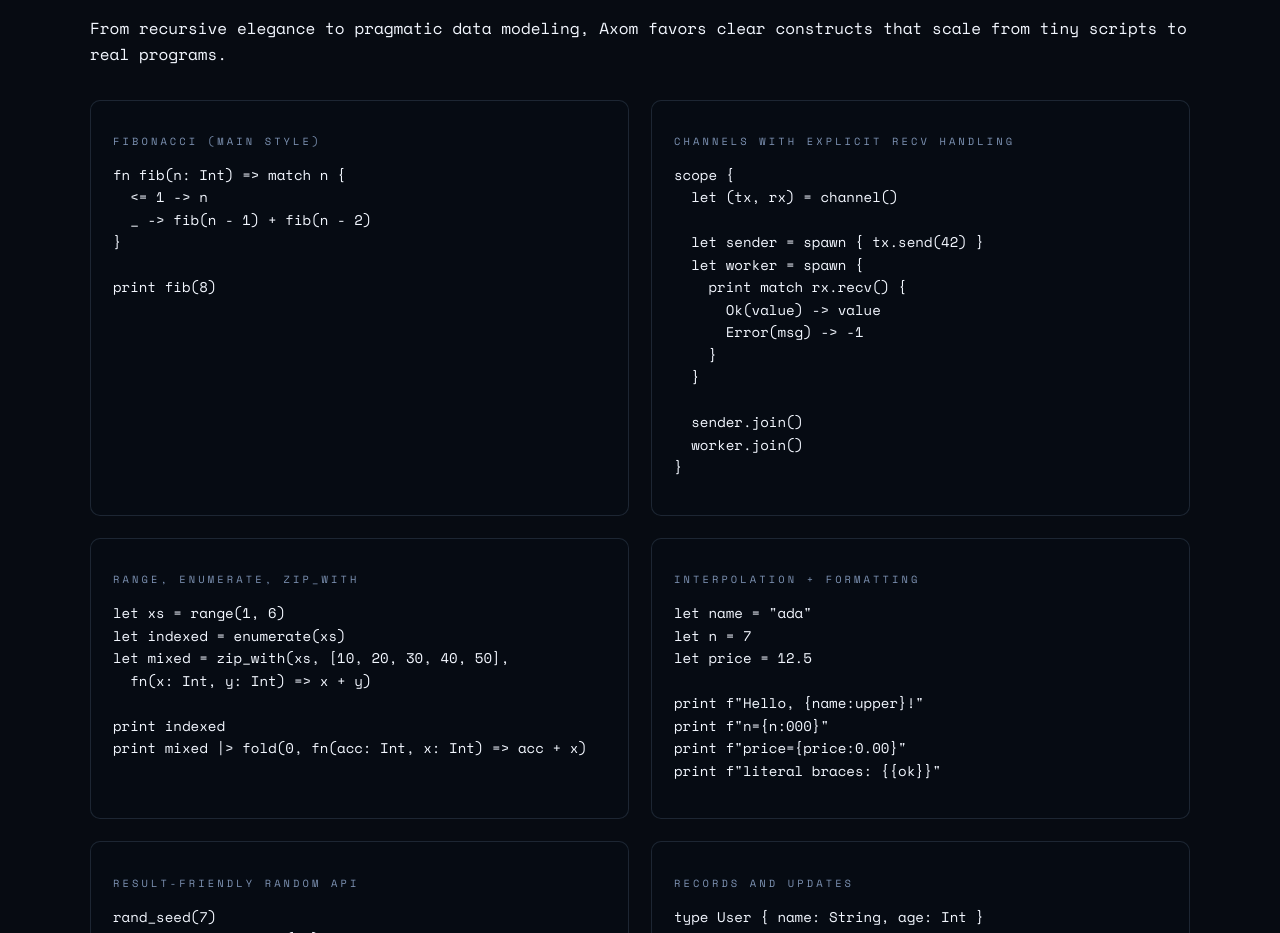
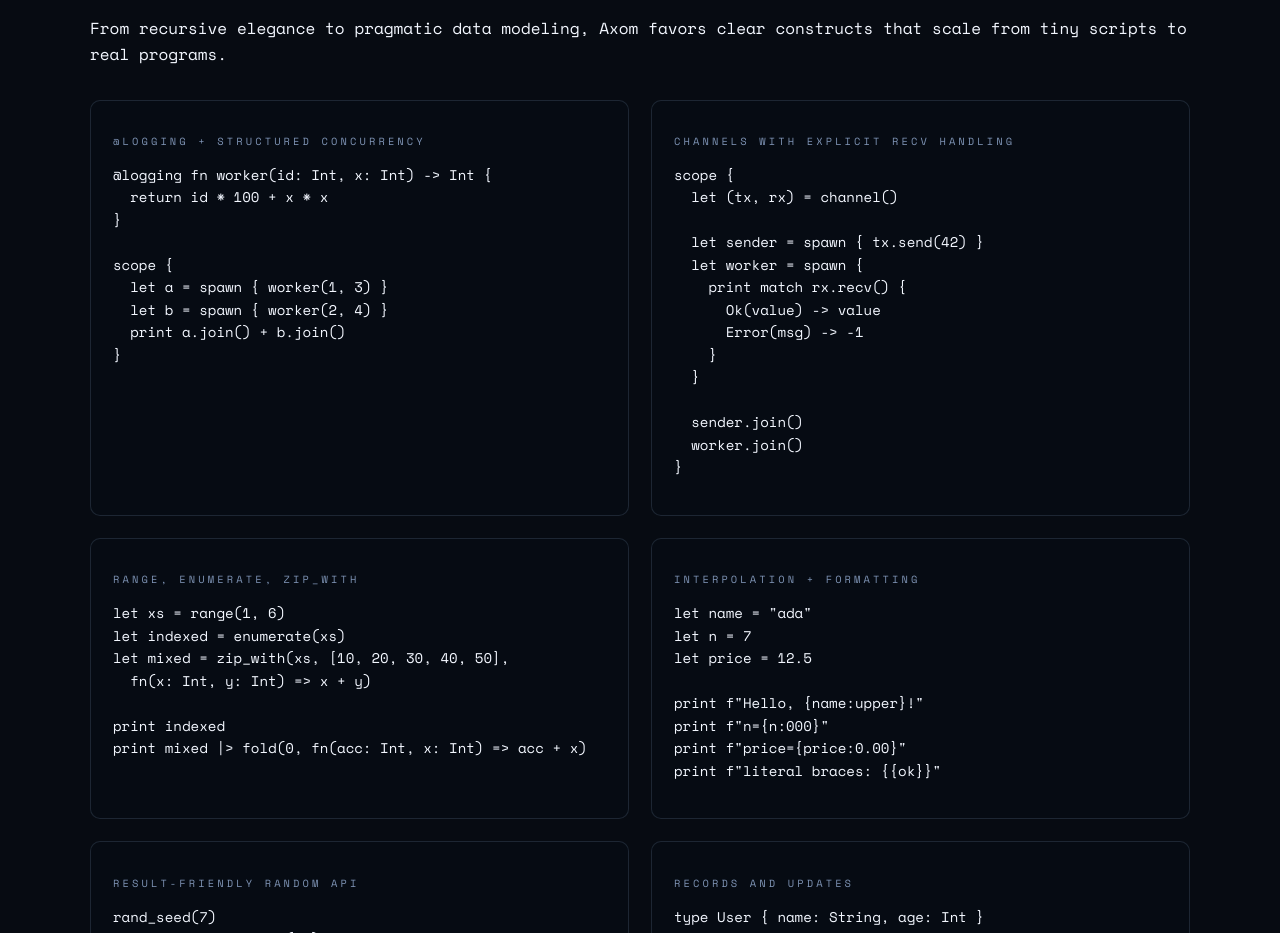
Before and after one commit to cybercat37/lume, a plain HTML site: page docs/index.html in a window 1280 px wide. Shown: the part 1665-2598 px from the top of the page. Drawn offline with nearby package versions, Linux system fonts and the light colour scheme.

Commit message:
Fix duplicated Fibonacci on docs homepage
Keep Fibonacci in hero only and restore a distinct concurrency example in the examples grid.

```diff
--- a/docs/index.html
+++ b/docs/index.html
@@ -108,13 +108,16 @@
           </p>
           <div class="example-grid">
             <div class="example">
-              <p class="label">Fibonacci (main style)</p>
-              <pre><code>fn fib(n: Int) => match n {
-  <= 1 -> n
-  _ -> fib(n - 1) + fib(n - 2)
+              <p class="label">@logging + structured concurrency</p>
+              <pre><code>@logging fn worker(id: Int, x: Int) -> Int {
+  return id * 100 + x * x
 }
 
-print fib(8)</code></pre>
+scope {
+  let a = spawn { worker(1, 3) }
+  let b = spawn { worker(2, 4) }
+  print a.join() + b.join()
+}</code></pre>
             </div>
             <div class="example">
               <p class="label">Channels with explicit recv handling</p>
```
